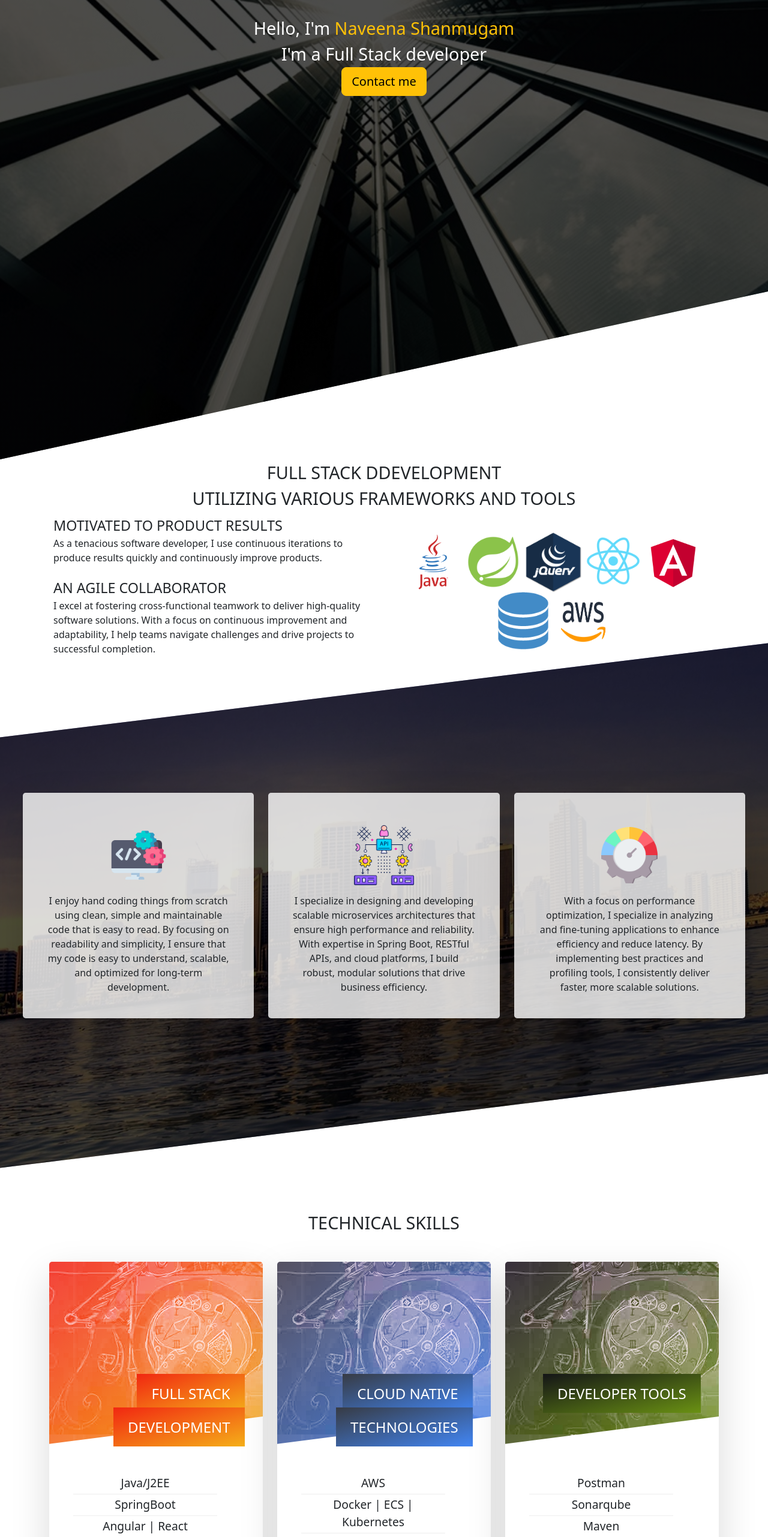
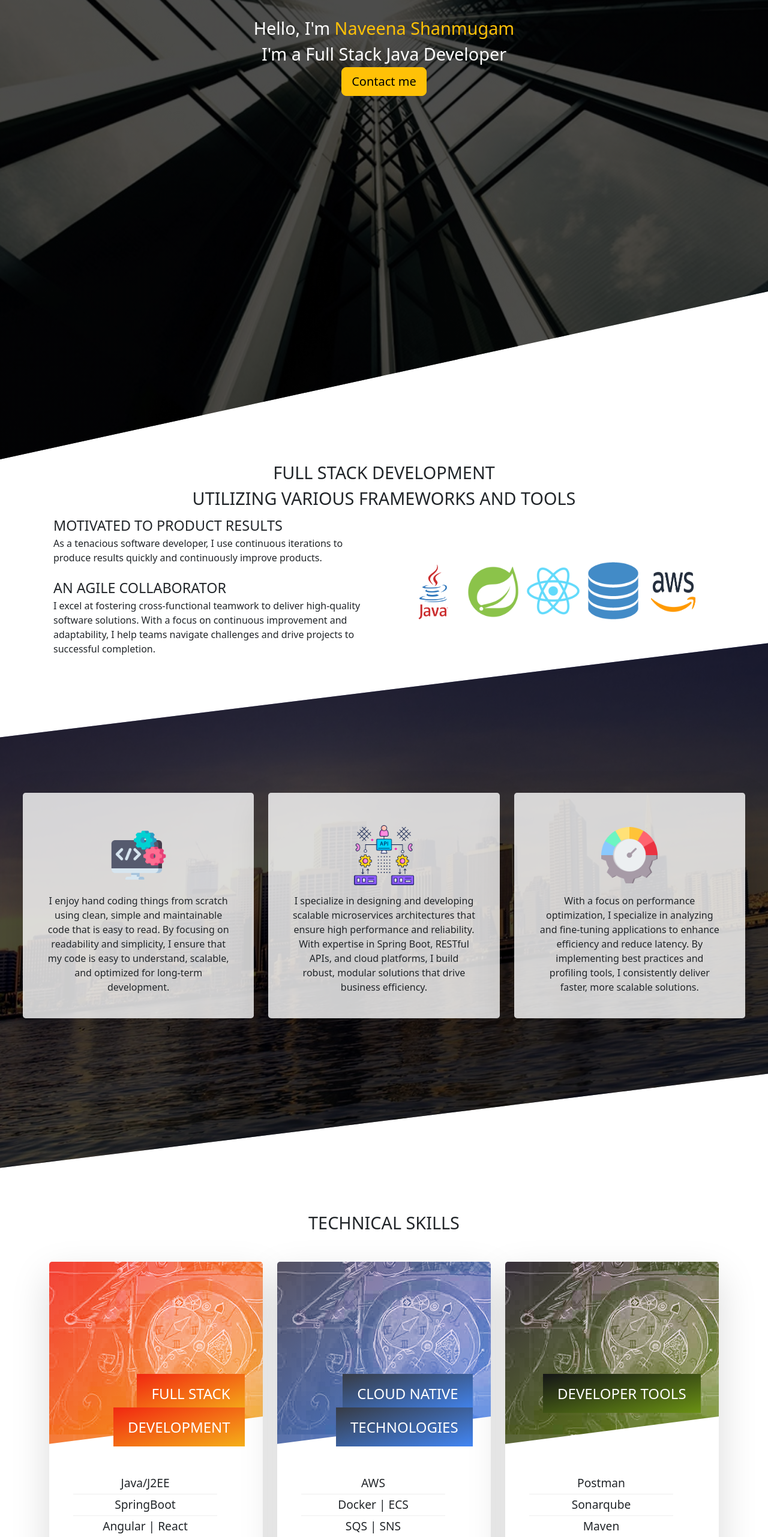
Before and after one commit to naveena1807/myPortfolio, a React (Create React App) app: page / in a window 1280 px wide. Shown: the part 234-2797 px from the top of the page at 60% size. Built offline with nearby package versions, Linux system fonts and the light colour scheme.

Commit message:
updated contact details

```diff
--- a/src/containers/ContactDetailsContainer.js
+++ b/src/containers/ContactDetailsContainer.js
@@ -7,11 +7,11 @@ const ContactDetailsContainer = React.memo(() => {
 
     const socialIcons = [
 
-        {
-            logo: linkedin,
-            alt: 'Linkedin logo',
-            url: 'https://www.linkedin.com/in/naveenas205/'
-        },
+        /*   {
+               logo: linkedin,
+               alt: 'Linkedin logo',
+               url: 'https://www.linkedin.com'
+           },*/
         {
             logo: github,
             alt: 'Github logo',
@@ -64,12 +64,12 @@ const ContactDetailsContainer = React.memo(() => {
                         </strong>
                         <div className="diplay-flex flex-column margin-vertical-md text-underline">
                             <div>
-                                <a href="tel:+14704865038" rel="nofollow noopener noreferrer" >
-                                    +1(470)486-5038
+                                <a href="tel:+14083453768" rel="nofollow noopener noreferrer" >
+                                    +1(408) 345-3768
                                 </a>
                             </div>
                             <div>
-                                <a href="mailto:naveenas205@gmail.com" rel="nofollow noopener noreferrer">naveenas205@gmail.com</a>
+                                <a href="mailto:naveenas1807@gmail.com" rel="nofollow noopener noreferrer">naveenas1807@gmail.com</a>
                             </div>
                             {renderSocialIcons()}
                         </div>
--- a/src/containers/HeroContainer.js
+++ b/src/containers/HeroContainer.js
@@ -18,7 +18,7 @@ const HeroContainer = React.memo(() => {
                 </div>
                 <Row className="welcome flex-column text-size-md flex-center flex-center-align text-center">
                     <div className="hello">Hello, I&#x27;m <span className="text-color">Naveena Shanmugam</span></div>
-                    <div className="developer">I&#x27;m a Full Stack developer </div>
+                    <div className="developer">I&#x27;m a Full Stack Java Developer </div>
                     <div className="margin-vertical-sm contactButton">
                         <Button onClick={handleContact} variant="warning" size="lg">Contact me</Button>
                     </div>
--- a/src/containers/JSAbstractContainer.js
+++ b/src/containers/JSAbstractContainer.js
@@ -4,9 +4,7 @@ import Row from 'react-bootstrap/Row';
 import Col from 'react-bootstrap/Col';
 import SubHeading from '../components/SubHeading';
 import database from '../Images/db.png';
-import jquery from '../Images/jquery.png';
 import react from '../Images/react.png';
-import angular from '../Images/angular.png';
 import java from '../Images/java-logo-1.png';
 import aws from '../Images/aws.png';
 import spring from '../Images/springboot.png';
@@ -16,7 +14,7 @@ const JSAbstractContainer = React.memo(() => {
     return (
         <Container>
             <Row className="flex-center flex-column margin-vertical-sm margin-horizontal-sm">
-                <SubHeading heading="FULL STACK DDEVELOPMENT" className="text-size-md text-center" />
+                <SubHeading heading="FULL STACK DEVELOPMENT" className="text-size-md text-center" />
                 <SubHeading heading="UTILIZING VARIOUS FRAMEWORKS AND TOOLS" className="text-size-md text-center" />
                 <SubHeading heading=" " className="text-size-md text-center" />
             </Row>
@@ -38,9 +36,7 @@ const JSAbstractContainer = React.memo(() => {
                     <div className="text-center flex-center logos">
                         <img className="abstractLogo" src={java} alt="java logo" height="100" width="100" />
                         <img className="abstractLogo" src={spring} alt="springboot js logo" height="100" width="100" />
-                        <img className="abstractLogo" src={jquery} alt="jquery logo" height="100" width="100" />
                         <img className="abstractLogo" src={react} alt="react js logo" height="100" width="100" />
-                        <img className="abstractLogo" src={angular} alt="angular js logo" height="100" width="100" />
                         <img className="abstractLogo" src={database} alt="database logo" height="100" width="100" />
                         <img className="abstractLogo" src={aws} alt="aws logo" height="100" width="100" />
 
--- a/src/containers/TechnicalSkillsContainer.js
+++ b/src/containers/TechnicalSkillsContainer.js
@@ -9,7 +9,7 @@ const imageClass = ['cardFrontImage1', 'cardFrontImage2', 'cardFrontImage3'];
 
 const cardBackFill = ['cardBackFill_1', 'cardBackFill_2', 'cardBackFill_3'];
 
-const cardBackText_1 = `Skilled in both front-end and back-end development, with extensive experience using technologies such as Java/J2EE, SpringBoot, Hibernate, Angular, SQL etc.
+const cardBackText_1 = `Skilled in Full Stack development, with extensive experience using technologies such as Java/J2EE, SpringBoot, Hibernate, JavaScript, SQL etc.
                         Strong ability to lead projects through every stage of the Software Development Lifecycle (SDLC) with Agile methodologies.
                         My technical acumen is complemented by a solid understanding of cloud services and containerization technologies, enabling me to create comprehensive, efficient, and deployable solutions.`;
 
@@ -22,7 +22,7 @@ const cardBackText_3 = `I effectively utilize a diverse array of software tools
                         By leveraging these tools, I ensure efficient code management, smooth project builds, and robust collaboration throughout the development lifecycle.`;
 
 const technologies_1 = ['Java/J2EE', 'SpringBoot', 'Angular | React', 'Junit | Mockito', 'Oracle | SQL | PostgreSQL', 'Hibernate', 'PHP', 'HTML | CSS | JS'];
-const technologies_2 = ['AWS', 'Docker | ECS | Kubernetes', 'SQS | SNS', 'Kafka', 'IAM | Roles', 'RDS', 'EC2', 'Lambda', 'Redis'];
+const technologies_2 = ['AWS', 'Docker | ECS ', 'SQS | SNS', 'Kafka', 'IAM | Roles', 'RDS', 'EC2', 'Lambda', 'Redis'];
 const technologies_3 = ['Postman', 'Sonarqube', 'Maven', 'Newrelic', 'ServiceNow', 'GIT', 'JENKINS', 'Rally', 'STS | VS Code | Intellij', 'MS Word | MS Excel'];
 
 const TechnicalSkillsContainer = React.memo(() => {
```
